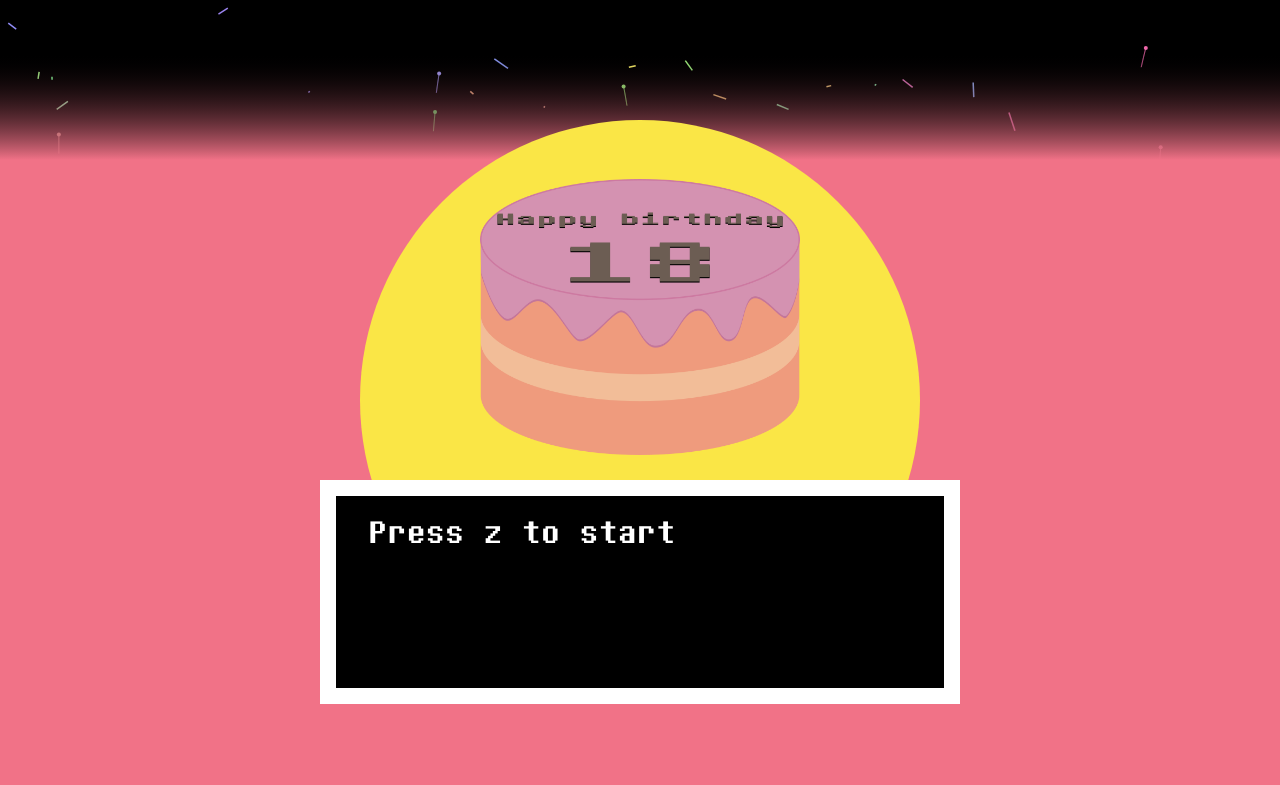
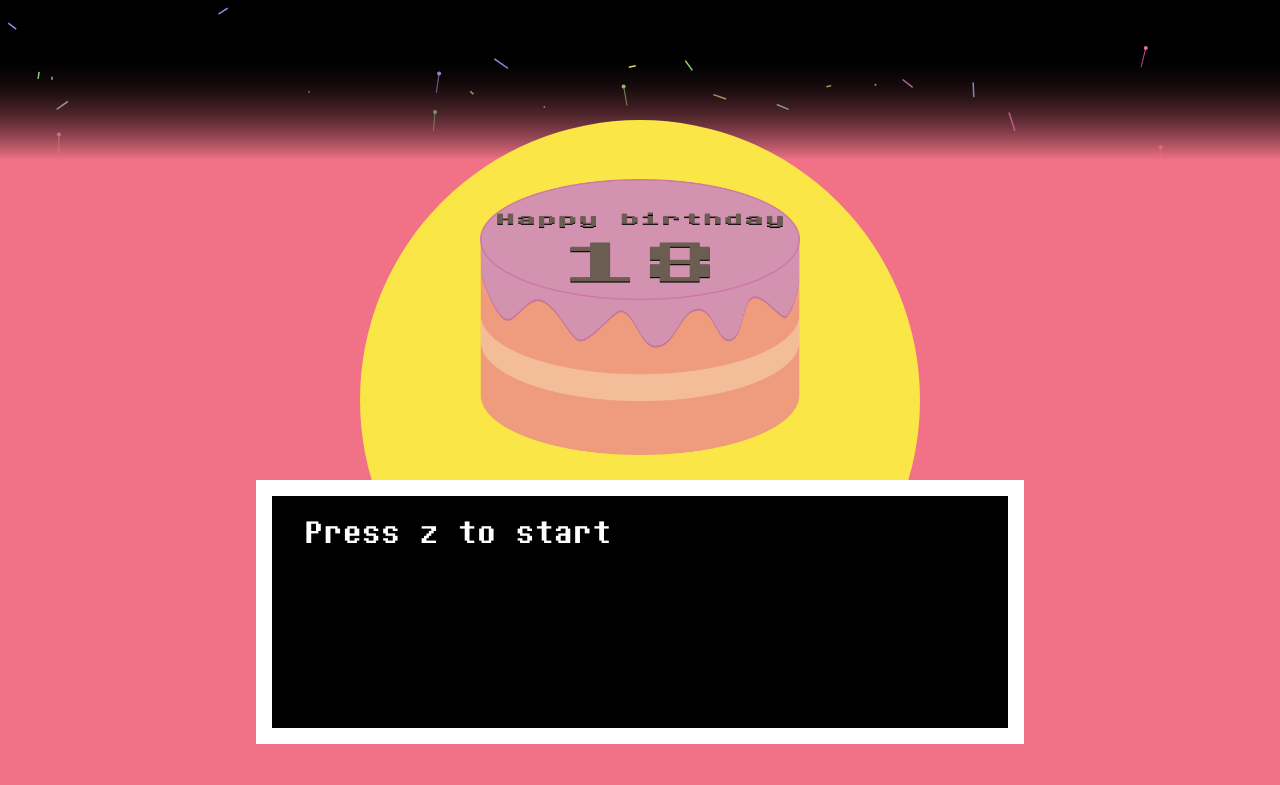
Before and after one commit to bokke1010/SKLpresent, a plain HTML site: page index.html in a window 1280 px wide. Drawn offline with Linux system fonts and the light colour scheme.

Commit message:
Split message to fit smaller screens Upscale message box to work better on smaller screens

```diff
--- a/style.css
+++ b/style.css
@@ -41,12 +41,12 @@ img {
 }
 
 #textcontainer {
-  width: 50vw;
+  width: 60vw;
   display: inline-block;
   position: absolute;
   top:60%;
   left: 50%;
-  margin-left: -25vw;
+  margin-left: -30vw;
   z-index: 8;
 
 }
@@ -58,7 +58,7 @@ img {
   padding: 0.5em 1em 0.5em 1em;
   border-width: 0.5em;
   border-style: solid;
-  height: 20vh;
+  height: 25vh;
   word-wrap: break-word;
 }
 #skiphint {
--- a/textbox.js
+++ b/textbox.js
@@ -8,7 +8,7 @@ dialogue.push(create_text("Bokke", "Have a great birthday SKL!|I hope you like m
 dialogue.push(create_text("Hatty", "happy birthdayyyyyy : D"));
 dialogue.push(create_text("Cellist", "A very big happy birthday SKL! Thank you for always being so kind and understanding, hope your birthday is awesome!"));
 dialogue.push(create_text("BananaSplitz", "Happy Birthday SKL!!! Thamks for being so cool all the time, I hope this birthday is the best one yet! Prepare to be bombarded with gifts >:D"));
-dialogue.push(create_text("beril", "Enjoy the celebration of the number of times the world has revolved with you on it. It is said that love makes the world go round, therefore today is a day about love.  May you be cherished evermore and may the happy memories you make today cheer you up when you feel bonetrousled.|Today is highly likely to have an Unexpected Party: a merry event with good food and cool friends to hang out with. In conclusion: happy birthday, super kirbylover! May you have a joyous adjustment to adulthood!"));
+dialogue.push(create_text("beril", "Enjoy the celebration of the number of times the world has revolved with you on it.|It is said that love makes the world go round, therefore today is a day about love.|May you be cherished evermore and may the happy memories you make today cheer you up when you feel bonetrousled.|Today is highly likely to have an Unexpected Party: a merry event with good food and cool friends to hang out with.|In conclusion: happy birthday, super kirbylover! May you have a joyous adjustment to adulthood!"));
 
 let toc;
 let audio;
```
